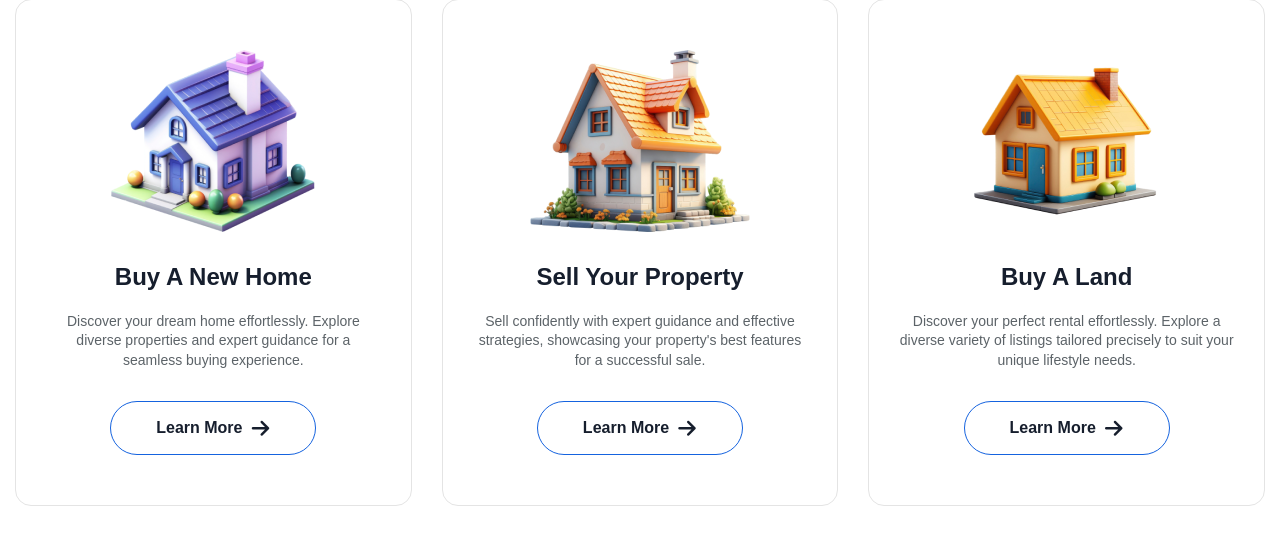
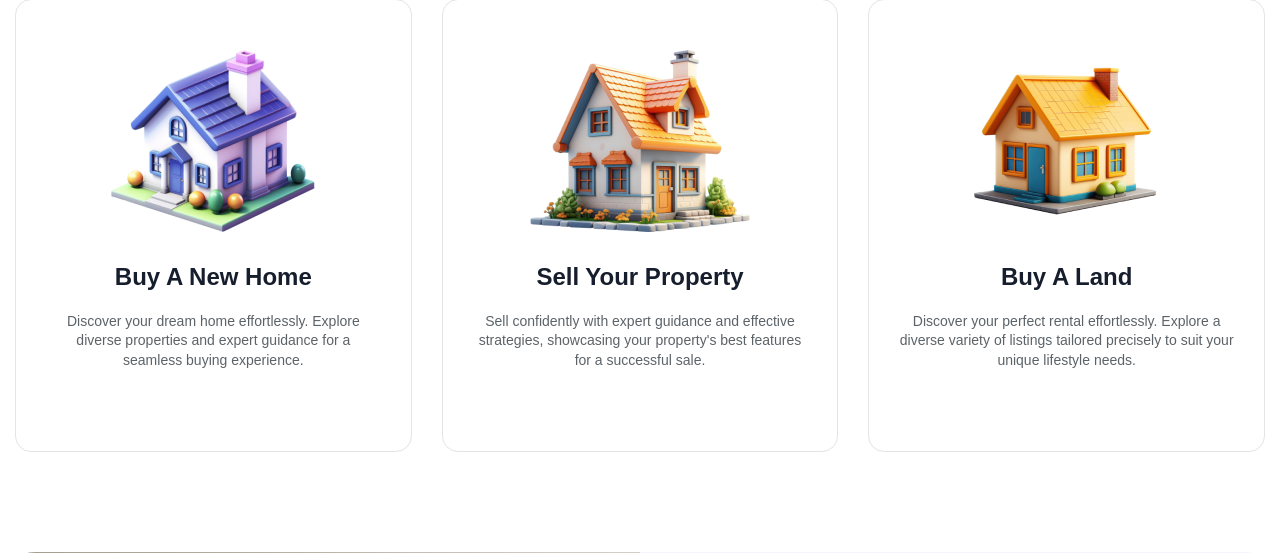
Before and after one commit to dejidee0/bezaleelcourt, a Django app: page / in a window 1280 px wide. Shown: the part 1710-2263 px from the top of the page. Run offline with Django 5.2, Linux system fonts and the light colour scheme; some libraries are stand-ins or nearby versions; some web fonts are replaced.

Commit message:
fixed some errors

```diff
--- a/home/templates/properties/about-us.html
+++ b/home/templates/properties/about-us.html
@@ -520,7 +520,7 @@
 
                                     </div>
                                 </a>
-                                <a href="/" class="box-benefit hover-btn-view">
+                                <a href="{% url "direct_contact" %}" class="box-benefit hover-btn-view">
                                     <div class="icon-box">
                                         <span class="icon">
                                             <svg width="60" height="60" viewBox="0 0 60 60" fill="none" xmlns="http://www.w3.org/2000/svg">
--- a/home/templates/properties/index.html
+++ b/home/templates/properties/index.html
@@ -457,7 +457,7 @@
                     <div class="content">
                         <h5 class="title">Buy A New Home</h5>
                         <p class="description">Discover your dream home effortlessly. Explore diverse properties and expert guidance for a seamless buying experience.</p>
-                        <a href="{% url 'all_properties' %}" class="tf-btn btn-line">Learn More <span class="icon icon-arrow-right2"></span></a>
+                        <!--<a href="{% url 'all_properties' %}" class="tf-btn btn-line">Learn More <span class="icon icon-arrow-right2"></span></a>-->
                     </div>
                 </div>
                 <div class="box-service">
@@ -467,7 +467,7 @@
                     <div class="content">
                         <h5 class="title">Sell your property</h5>
                         <p class="description">Sell confidently with expert guidance and effective strategies, showcasing your property's best features for a successful sale.</p>
-                        <a href="{% url 'about' %}" class="tf-btn btn-line">Learn More <span class="icon icon-arrow-right2"></span></a>
+                     <!--<a href="{% url 'about' %}" class="tf-btn btn-line">Learn More <span class="icon icon-arrow-right2"></span></a>-->
                     </div>
                 </div>
                 <div class="box-service">
@@ -477,7 +477,7 @@
                     <div class="content">
                         <h5 class="title">Buy a Land</h5>
                         <p class="description">Discover your perfect rental effortlessly. Explore a diverse variety of listings tailored precisely to suit your unique lifestyle needs.</p>
-                        <a href="{% url 'all_properties' %}" class="tf-btn btn-line" id="land-link">Learn More <span class="icon icon-arrow-right2"></span></a>
+                        <!--<a href="{% url 'all_properties' %}" class="tf-btn btn-line" id="land-link">Learn More <span class="icon icon-arrow-right2"></span></a>-->
                     </div>
                 </div>
             </div>
--- a/home/templates/properties/our-service.html
+++ b/home/templates/properties/our-service.html
@@ -80,7 +80,7 @@
                             <div class="content">
                                 <h5 class="title">Buy A New Home</h5>
                                 <p class="description">Discover your dream home effortlessly. Explore diverse properties and expert guidance for a seamless buying experience.</p>
-                                <a href="{% url 'all_properties' %}" class="tf-btn btn-line">Learn More <span class="icon icon-arrow-right2"></span></a>
+                                <!--<a href="{% url 'all_properties' %}" class="tf-btn btn-line">Learn More <span class="icon icon-arrow-right2"></span></a>-->
                             </div>
                         </div>
                         <div class="box-service">
@@ -90,7 +90,7 @@
                             <div class="content">
                                 <h5 class="title">Sell your property</h5>
                                 <p class="description">Sell confidently with expert guidance and effective strategies, showcasing your property's best features for a successful sale.</p>
-                                <a href="{% url 'about' %}" class="tf-btn btn-line">Learn More <span class="icon icon-arrow-right2"></span></a>
+                                <!--<a href="{% url 'about' %}" class="tf-btn btn-line">Learn More <span class="icon icon-arrow-right2"></span></a>-->
                             </div>
                         </div>
                         <div class="box-service">
@@ -100,7 +100,7 @@
                             <div class="content">
                                 <h5 class="title">Buy a Land</h5>
                                 <p class="description">Discover your perfect rental effortlessly. Explore a diverse variety of listings tailored precisely to suit your unique lifestyle needs.</p>
-                                <a href="{% url 'all_properties' %}" class="tf-btn btn-line" id="land-link">Learn More <span class="icon icon-arrow-right2"></span></a>
+                                <!--<a href="{% url 'all_properties' %}" class="tf-btn btn-line" id="land-link">Learn More <span class="icon icon-arrow-right2"></span></a>-->
                             </div>
                         </div>
                     </div>
```
